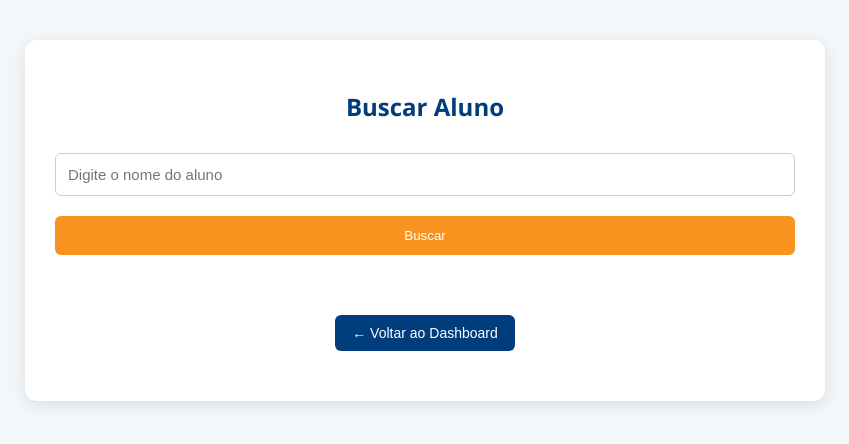
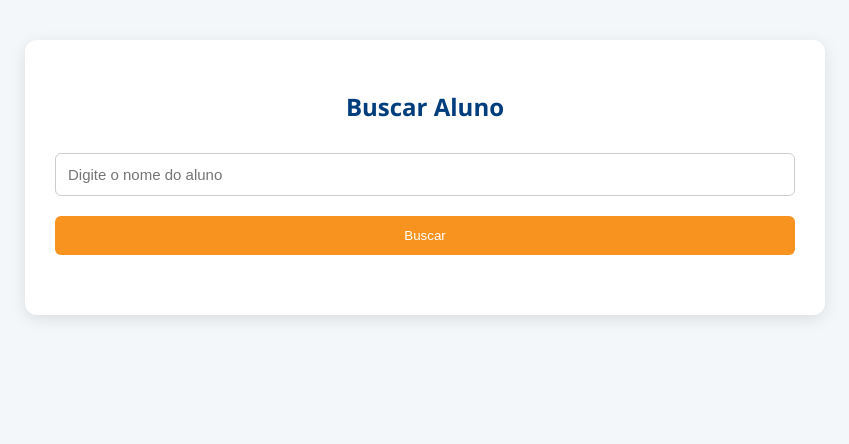
Before and after one commit to euantoniojunior/sistemapei, a Flask app: page /search in a window 1280 px wide. Shown: the top 444 px of the page, without its empty margins (215-1064 px from the left). Run offline with Flask 3, Linux system fonts and the light colour scheme; the visitor is signed in with stand-in values (Sample User, id 1).

Commit message:
Update search.html

```diff
--- a/templates/search.html
+++ b/templates/search.html
@@ -25,18 +25,6 @@
       border: 1px solid #ccc;
       border-radius: 6px;
       margin-bottom: 20px;
-    }
-    button {
-      background-color: #F7931E;
-      color: white;
-      border: none;
-      padding: 12px;
-      width: 100%;
-      border-radius: 6px;
-      cursor: pointer;
-    }
-    button:hover {
-      background-color: #e67e22;
     }
     .resultados {
       margin-top: 30px;
@@ -68,25 +56,6 @@
     #msg.red {
       color: red;
     }
-    .button-group {
-      display: flex;
-      justify-content: center;
-      margin-top: 30px;
-    }
-    .btn-voltar {
-      background-color: #003D7C;
-      color: white;
-      border: none;
-      padding: 10px 16px;
-      font-size: 14px;
-      border-radius: 6px;
-      cursor: pointer;
-      width: auto;
-      min-width: 180px;
-    }
-    .btn-voltar:hover {
-      background-color: #002a54;
-    }
   </style>
 </head>
 <body>
@@ -96,13 +65,6 @@
     <button onclick="buscarAluno()">Buscar</button>
     <p id="msg"></p>
     <div class="resultados" id="resultados"></div>
-
-    <!-- Botão Voltar -->
-    <div class="button-group">
-      <a href="/dashboard" style="text-decoration: none;">
-        <button class="btn-voltar">← Voltar ao Dashboard</button>
-      </a>
-    </div>
   </div>
 
   <script>
@@ -135,7 +97,7 @@
 
         alunos.forEach(aluno => {
           resultadosDiv.innerHTML += `
-            <div class="card-historico" onclick="location.href='/cadastro?id=${aluno.id}'">
+            <div class="card-historico" onclick="location.href='/cadastro'">
               <strong>Nome:</strong> ${aluno.nome}<br>
               <strong>Curso:</strong> ${aluno.curso || 'Não informado'}<br>
               <strong>Unidade:</strong> ${aluno.unidade || 'Não informada'}<br>
```
